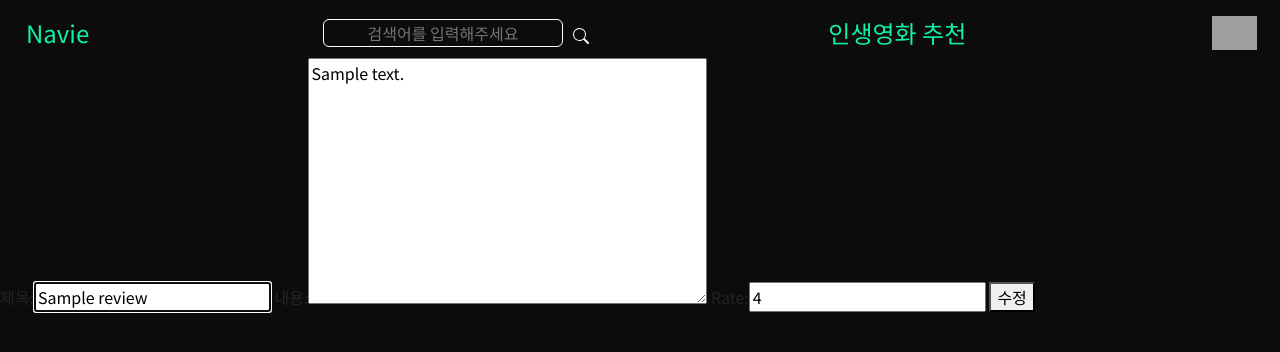
After one commit to hongjungkimm/navie-project, a Django app: page /reviews/1/update_review/ in a window 1280 px wide. The commit adds this page. Shown: the top 352 px of the page. Run offline with Django 3.2, Linux system fonts and the light colour scheme; a user stored in the database is signed in; tables that the repository leaves empty hold one stand-in row (values such as "Sample post"); grey boxes are pictures that could not be loaded.

Commit message:
1120 Add [reviews]

```diff
--- a/accounts/forms.py
+++ b/accounts/forms.py
@@ -16,6 +16,7 @@ class SignUpForm(UserCreationForm):
         required=True,
         widget=forms.TextInput(attrs={
             'class': 'accounts-name input_area',
+            'autofocus': True,
             })
     )
 
@@ -27,6 +28,7 @@ class SignUpForm(UserCreationForm):
         error_messages={'unique': _("이미 존재하는 아이디입니다.")},
         widget=forms.TextInput(attrs={
             'class': 'accounts-id input_area',
+            'autofocus': False,
             })
     )
 
--- a/accounts/templates/accounts/signup.html
+++ b/accounts/templates/accounts/signup.html
@@ -25,9 +25,9 @@
   </form>
 
 <script>
-  let deleter = document.getElementsByClassName('accounts-id')
+  {% comment %} let deleter = document.querySelector('.accounts-id')
   console.log(deleter)
-  deleter.removeAttribute('autofocus');
+  deleter.removeAttribute('autofocus'); {% endcomment %}
 </script>
 {% comment %}
 추가 구현사항
--- a/accounts/views.py
+++ b/accounts/views.py
@@ -115,6 +115,7 @@ def profile(request, user_username):
     return render(request, 'accounts/profile.html', context)
 
 
+@login_required
 @require_http_methods(['GET', 'POST'])
 def change_personal_info(request, user_pk):
     user = get_object_or_404(get_user_model(), pk=user_pk)
--- a/movies/urls.py
+++ b/movies/urls.py
@@ -7,5 +7,5 @@ app_name = 'movies'
 urlpatterns = [
     path('', views.index, name="index"),
     path('search/', views.search, name='search'),
-    # path('<int:movie_pk>/detail_movie', views.detail_movie, name='detail_movie'),
+    path('<int:movie_pk>/detail_movie', views.detail_movie, name='detail_movie'),
 ]
--- a/reviews/forms.py
+++ b/reviews/forms.py
@@ -1 +1,40 @@
 from django import forms
+from reviews.models import Review
+
+
+class ReviewForm(forms.ModelForm):
+    title = forms.CharField(
+        label='제목',
+        max_length=20,
+        min_length=1,
+        required=True,
+        widget=forms.TextInput(attrs={
+            'class': 'review-title input_area',
+            'autofocus': True,
+            })
+    )
+
+    content = forms.CharField(
+        label='내용',
+        min_length=1,
+        required=True,
+        widget=forms.Textarea(attrs={
+            'class': 'review-content input_area',
+            })
+    )
+
+    # rate = forms.CharField(
+    #     label='평점',
+    #     required=True,
+    #     widget=forms.(attrs={
+    #         'class': 'review-rate input_area',
+    #     })
+    # )
+
+    class Meta:
+        model = Review
+        fields = ('title', 'content', 'rate',)
+
+
+class CommentForm(forms.ModelForm):
+    pass
--- a/reviews/models.py
+++ b/reviews/models.py
@@ -1,6 +1,7 @@
 from django.db import models
 from django.conf import settings
 from movies.models import Movie
+from django.core.validators import MinValueValidator, MaxValueValidator
 
 
 # Create your models here.
@@ -11,7 +12,7 @@ class Review(models.Model):
     content = models.TextField()
     created_at = models.DateTimeField(auto_now_add=True)
     updated_at = models.DateTimeField(auto_now=True)
-    rate = models.FloatField()
+    rate = models.IntegerField(validators=[MinValueValidator(0), MaxValueValidator(10)])
 
     def __str__(self):
         return self.title
--- /dev/null
+++ b/reviews/templates/reviews/update_review.html
@@ -0,0 +1,9 @@
+{% extends 'base.html' %}
+
+{% block content %}
+  <form action="{% url 'reviews:update_review' review.pk %}" method="POST">
+    {% csrf_token %}
+    {{ review_update_form }}
+    <button>수정</button>
+  </form>
+{% endblock %}
--- a/reviews/urls.py
+++ b/reviews/urls.py
@@ -5,10 +5,10 @@ from . import views
 app_name = 'reviews'
 
 urlpatterns = [
-    # path('create_review/', views.create_review, name='create_review'),
-    # path('<int:review_pk>/detail_review/', views.detail_review, name='detail_review'),
-    # path('<int:review_pk>/update_review/', views.update_review, name='update_review'),
-    # path('<int:review_pk>/delete_review/', views.delete_review, name='delete_review'),
-    # path('create_comment/', views.create_comment, name='create_comment'),
+    path('<int:movie_pk>/movie/create_review/', views.create_review, name='create_review'),
+    path('<int:review_pk>/detail_review/', views.detail_review, name='detail_review'),
+    path('<int:review_pk>/update_review/', views.update_review, name='update_review'),
+    path('<int:review_pk>/delete_review/', views.delete_review, name='delete_review'),
+    # path('<int:review_pk>/create_comment/', views.create_comment, name='create_comment'),
     # path('<int:review_pk>/review/<int:comment_pk>/comment/', views.delete_comment, name='delete_comment'),
 ]
--- a/reviews/views.py
+++ b/reviews/views.py
@@ -0,0 +1,74 @@
+from django.shortcuts import render, redirect, get_object_or_404
+from django.views.decorators.http import require_safe, require_http_methods, require_POST
+from django.contrib.auth.decorators import login_required
+from .models import Review, Comment
+from movies.models import Movie
+from .forms import ReviewForm
+
+
+# Create your views here.
+@login_required
+@require_http_methods(['GET', 'POST'])
+def create_review(request, movie_pk):
+    movie = get_object_or_404(Movie, pk=movie_pk)
+    if request.method == 'POST':
+        review_form = ReviewForm(request.POST)
+        if review_form.is_valid():
+            review = review_form.save(commit=False)
+            review.user = request.user
+            review.movie = movie
+            review.save()
+            return redirect('reviews:detail_review', review.pk)
+    else:
+        review_form = ReviewForm()
+    context = {
+        'movie': movie,
+        'review_form': review_form,
+    }
+    return render(request, 'reviews/create_review.html', context)
+
+
+@require_safe
+def detail_review(request, review_pk):
+    review = get_object_or_404(Review, pk=review_pk)
+    context = {
+        'review': review,
+    }
+    return render(request, 'reviews/detail_review.html', context)
+
+
+@login_required
+@require_http_methods(['GET', 'POST'])
+def update_review(request, review_pk):
+    review = get_object_or_404(Review, pk=review_pk)
+    if request.method == 'POST':
+        review_update_form = ReviewForm(request.POST, instance=review)
+        if review_update_form.is_valid():
+            review.save()
+            return redirect('reviews:detail_review', review.pk)
+    else:
+        review_update_form = ReviewForm(instance=review)
+    context = {
+        'review': review,
+        'review_update_form': review_update_form,
+    }
+    return render(request, 'reviews/update_review.html', context)
+
+
+@require_POST
+def delete_review(request, review_pk):
+    review = get_object_or_404(Review, pk=review_pk)
+    if request.user == review.user:
+        review.delete()
+    return redirect('movies:detail_movie', review.movie.pk)
+
+
+@login_required
+@require_http_methods(['GET', 'POST'])
+def create_comment(request, review_pk):
+    pass
+
+
+@require_POST
+def delete_comment(request, review_pk, comment_pk):
+    pass
--- a/scrap_movies.py
+++ b/scrap_movies.py
@@ -102,5 +102,5 @@ def scrap_movie_list():
 
 
 
-# scrap_genre_list()
+scrap_genre_list()
 scrap_movie_list()
--- /dev/null
+++ b/static/css/navbar.css
@@ -0,0 +1,114 @@
+@import url(http://fonts.googleapis.com/earlyaccess/notosanskr.css);
+body {
+  margin: 0;
+  padding: 0;
+  background-color: #0D0C0C;
+  font-family: 'Noto Sans KR', sans-serif;
+}
+
+a {
+  text-decoration: none;
+  color: #11f3a2;
+  padding: 8px 12px;
+}
+
+nav {
+  display: flex;
+  justify-content: space-between;
+  align-items: center;
+  margin-top: 8px;
+}
+
+.navbar_home a {
+  color: #11f3a2;
+  font-size: 24px;
+  margin-left: 14px;
+}
+
+/* hover용 */
+/* .navbar_home a:hover,
+.navbar_lifemovie a:hover {
+  border-radius: 4px;
+  transition;
+} */
+
+/* 검색창 */
+.navbar_search {
+  border-color: white;
+  border: 1px solid white;
+  border-radius: 6px;
+  width: 240px;
+
+  background-color: #0D0C0C;
+  color: white;
+  text-align: center;
+
+}
+
+/* 돋보기 버튼 */
+.navbar_searchbutton {
+  color: white;
+  background-color: #0D0C0C;
+  border: none;
+}
+
+/* 인생영화 */
+.navbar_lifemovie a {
+  color: #11f3a2;
+  font-size: 24px;
+}
+
+
+/* 로그인 */
+.navbar_login a {
+  color: #11f3a2;
+  font-size: 24px;
+  margin-right: 20px;
+}
+
+/* 프로필 밑 메뉴 */
+
+.navbar_dropdown {
+  margin-right: 20px;
+}
+
+/* 프로필 이미지 */
+.navbar_profile_image {
+  display:flex;
+  border-radius: 25px;
+  margin-right: 10px;
+  width: 50px;
+  height: 50px;
+}
+
+.navbar_dropdown_content {
+  display: none;
+}
+
+.navbar_dropdown_content.active {
+  display: inline-block;
+  position: absolute;
+  flex-direction: column;
+  text-align: center;
+  min-width: 50px;
+  right: 15px;
+  border: 1px solid #11f3a2;
+  border-radius: 5px;
+  background-color: transparent;
+  list-style:none;
+}
+
+.navbar_dropdown_content:hover {
+  background-color: tomato;
+}
+
+.navbar_dropdown_content button,
+.navbar_dropdown_content a {
+  padding: 8px 12px;
+  text-decoration: none;
+  color: #11f3a2;
+  background-color: transparent;
+  left: 50%;
+  top: 50%;
+  border: none;
+}
--- /dev/null
+++ b/static/js/navbar.js
@@ -0,0 +1,7 @@
+const toggle = document.querySelector('.navbar_profile_image');
+const menu = document.querySelector('.navbar_dropdown_content');
+
+// 햄버거 눌러서
+toggle.addEventListener('click', () => {
+  menu.classList.toggle('active');
+});
--- a/templates/navbar.html
+++ b/templates/navbar.html
@@ -1,5 +1,5 @@
-<link rel="stylesheet" href="/static/css/main.css">
-{% load static %}
+<link rel="stylesheet" href="/static/css/navbar.css">
+<script src="/static/js/navbar.js" defer></script>
 
 <nav>
   <!-- 홈 링크 -->
@@ -29,21 +29,36 @@
       <a href="">인생영화 추천</a>
     </div>
 
-    <form action="{% url 'accounts:logout' %}" method="POST">
-      {% csrf_token %}
-      <button>로그아웃</button>
 
-    <a href="{% url 'accounts:profile' request.user.username %}">프로필</a>
+    <!-- 프로필 이미지 안에있는 -->
+    <div class="navbar_dropdown">
+      <!-- 프로필 이미지 -->
+      <a href="#" class="navbar_profile_image">
+        {% if user.image %}
+          <img src="#" alt="">
+        {% else %}
+          <img src="/static/img/default.png" alt="">
+        {% endif %}
+      </a>
 
-    </form>
+      <div class="navbar_dropdown_content">
+        <!-- 프로필  -->
+        <div class="navbar_myprofile">
+          <a href="{% url 'accounts:profile' request.user.username %}">프로필</a>
+        </div>
 
-  <!-- 프로필 -->
-  <div class="navbar_profile">
-    <svg xmlns="http://www.w3.org/2000/svg" width="30" height="30" fill="currentColor" class="bi bi-person-circle" viewBox="0 0 16 16">
-      <path d="M11 6a3 3 0 1 1-6 0 3 3 0 0 1 6 0z"/>
-      <path fill-rule="evenodd" d="M0 8a8 8 0 1 1 16 0A8 8 0 0 1 0 8zm8-7a7 7 0 0 0-5.468 11.37C3.242 11.226 4.805 10 8 10s4.757 1.225 5.468 2.37A7 7 0 0 0 8 1z"/>
-    </svg>
-  </div>
+        <!-- 로그아웃 -->
+        <div class="navbar_logout">
+          <form action="{% url 'accounts:logout' %}" method="POST">
+            {% csrf_token %}
+            <button>로그아웃</button>
+          </form>
+        </div>
+      </div>
+
+    </div>
+
+
 
   <!-- 비로그인 상태 -->
   {% else %}
@@ -52,7 +67,6 @@
     <div class="navbar_login">
       <a href="{% url 'accounts:login' %}">로그인</a>
     </div>
-
   {% endif %}
 
 </nav>
```
Also changed, not shown: movies/templates/movies/detail_movie.html (added, +23 -0 lines), movies/templates/movies/index.html (added, +10 -0 lines), movies/templates/movies/search.html (+15 -9 lines), movies/views.py (+25 -1 lines), reviews/templates/reviews/create_review.html (added, +9 -0 lines), reviews/templates/reviews/detail_review.html (added, +12 -0 lines), static/css/login.css (+9 -1 lines).
